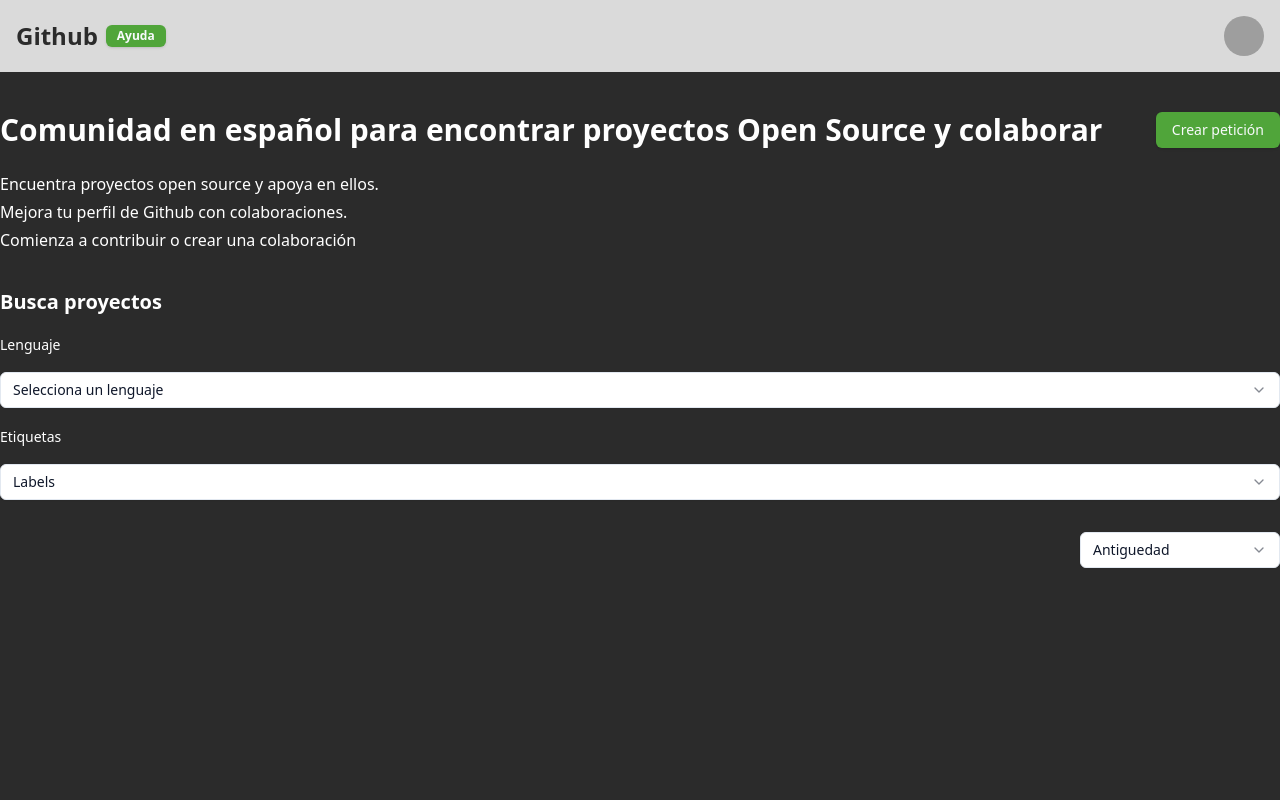
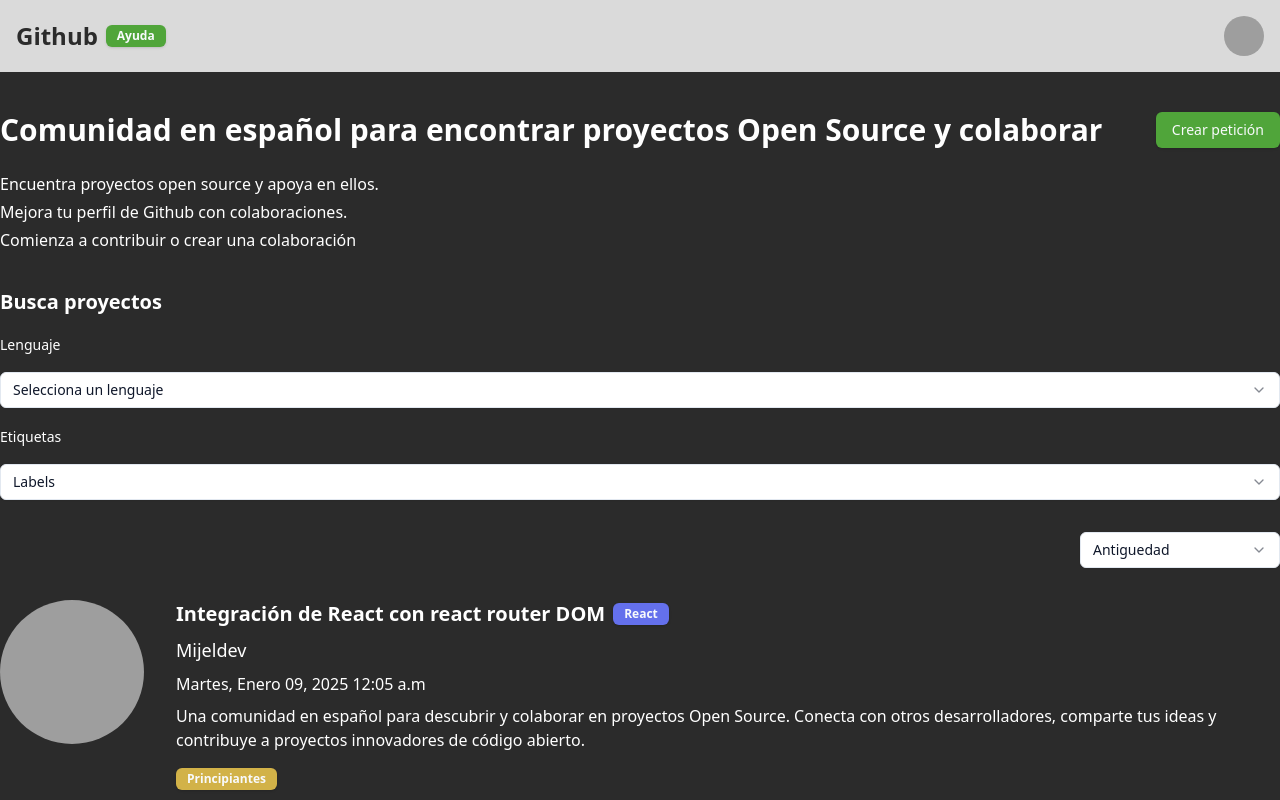
Before and after one commit to mijelDeve/-P1-open-source-search-frontend, a React (Vite) app: page / in a window 1280 px wide. Shown: the top 800 px of the page. Built offline with nearby package versions, Linux system fonts and the light colour scheme; grey boxes are pictures that could not be loaded.

Commit message:
feat: agregando listado de proyectos

```diff
--- /dev/null
+++ b/src/components/Common/ProjectItem.tsx
@@ -0,0 +1,42 @@
+import { Avatar, AvatarFallback, AvatarImage } from "../ui/avatar"
+import { Badge } from "../ui/badge"
+
+interface ProjectItemProps {
+    avatarImage: string;
+    title: string;
+    tecnology: string;
+    author: string;
+    date: string;
+    description: string;
+    label: string;
+}
+
+const ProjectItem: React.FC<ProjectItemProps> = ({ avatarImage, title, tecnology, author, date, description, label }) => {
+    return (
+        <>
+
+            <div className="flex flex-col lg:flex-row py-8">
+                <div className="flex justify-center lg:justify-start">
+                    <Avatar className="w-36 h-36 my-8 lg:my-0">
+                        <AvatarImage src={avatarImage} />
+                        <AvatarFallback>CN</AvatarFallback>
+                    </Avatar>
+                </div>
+                <div className="ms-0 lg:ms-8">
+                    <div className="flex flex-row items-start lg:items-center space-x-2">
+                        <h3 className="text-white text-xl font-bold">{title}</h3>
+                        <Badge className="bg-[#6470EC]">{tecnology}</Badge>
+                    </div>
+                    <h4 className="text-white text-lg my-2">{author}</h4>
+                    <p className="text-white my-2">{date}</p>
+                    <p className="text-white my-2">{description}</p>
+                    <Badge className="bg-[#D2B248] my-2">{label}</Badge>
+                </div>
+            </div>
+            <div className="border-b border-white w-full"></div>
+        </>
+
+    )
+}
+
+export default ProjectItem
--- a/src/index.css
+++ b/src/index.css
@@ -56,5 +56,6 @@
     }
     body {
       @apply font-sans antialiased bg-background text-foreground;
+      background-color: #2B2B2B;
     }
   }
--- a/src/layout/MainLayout.tsx
+++ b/src/layout/MainLayout.tsx
@@ -7,7 +7,7 @@
 
 const MainLayout: React.FC<MainLayoutProps> = ({ children }) => {
     return (
-        <div className="bg-oshblack w-full h-screen">
+        <div className="bg-oshblack w-full">
             <Navbar />
             { children}
         </div>
--- a/src/pages/HomePage.tsx
+++ b/src/pages/HomePage.tsx
@@ -1,6 +1,40 @@
+import ProjectItem from "../components/Common/ProjectItem";
 import { Button } from "../components/ui/button";
 import { Label } from "../components/ui/label";
 import { Select, SelectContent, SelectGroup, SelectItem, SelectLabel, SelectTrigger, SelectValue } from "../components/ui/select";
+
+const data = [
+  {
+    id: 1,
+    avatarImage: "https://github.com/shadcn.png",
+    title: "Integración de React con react router DOM",
+    tecnology: "React",
+    author: "Mijeldev",
+    date: "Martes, Enero 09, 2025  12:05 a.m",
+    description: "Una comunidad en español para descubrir y colaborar en proyectos Open Source. Conecta con otros desarrolladores, comparte tus ideas y contribuye a proyectos innovadores de código abierto.",
+    label: "Principiantes"
+  },
+  {
+    id: 2,
+    avatarImage: "https://github.com/shadcn.png",
+    title: "Integración de React con react router DOM",
+    tecnology: "React",
+    author: "Mijeldev",
+    date: "Martes, Enero 09, 2025  12:05 a.m",
+    description: "Una comunidad en español para descubrir y colaborar en proyectos Open Source. Conecta con otros desarrolladores, comparte tus ideas y contribuye a proyectos innovadores de código abierto.",
+    label: "Principiantes"
+  },
+  {
+    id: 3,
+    avatarImage: "https://github.com/shadcn.png",
+    title: "Integración de React con react router DOM",
+    tecnology: "React",
+    author: "Mijeldev",
+    date: "Martes, Enero 09, 2025  12:05 a.m",
+    description: "Una comunidad en español para descubrir y colaborar en proyectos Open Source. Conecta con otros desarrolladores, comparte tus ideas y contribuye a proyectos innovadores de código abierto.",
+    label: "Principiantes"
+  }
+]
 
 export default function HomePage() {
   return (
@@ -63,6 +97,15 @@
           </Select>
         </div>
       </div>
+
+      {
+        data.map((item, index) => (
+          <div key={index}>
+            <ProjectItem avatarImage={item.avatarImage} title={item.title} tecnology={item.tecnology} author={item.author} date={item.date} description={item.description} label={item.label}  />
+          </div>
+        ))
+      }
+
     </div>
 
   )
```
